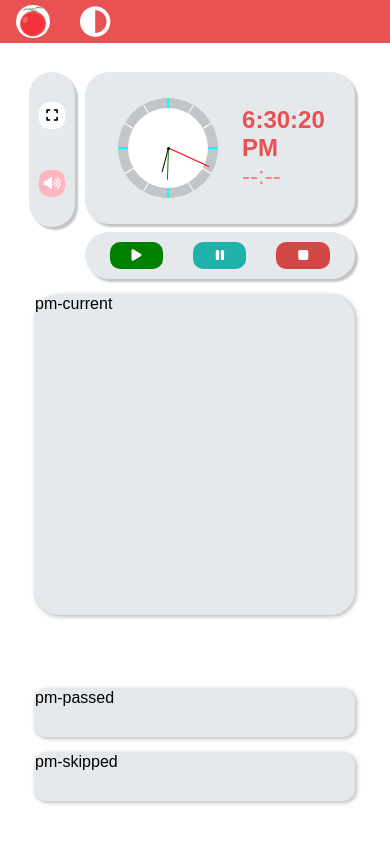
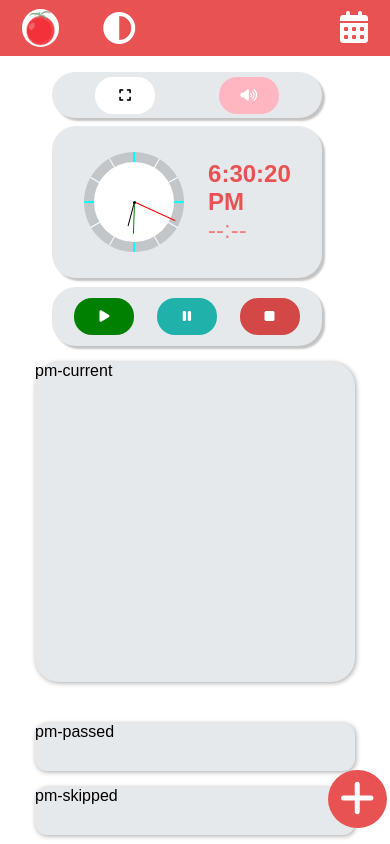
Before and after one commit to d0nut-dev/cherry-timer, a plain HTML site: page index.html in a window 390 px wide. Drawn offline with Linux system fonts and the light colour scheme.

Commit message:
Minor changes.

```diff
--- a/clock.css
+++ b/clock.css
@@ -48,7 +48,7 @@
     align-items: center;
 }
 .rs-container{
-    padding: 10px;
+    padding: 0.7em;
 
     overflow-wrap: break-word;
 }
@@ -56,7 +56,7 @@
 .time-controls-container{
     visibility: hidden;
 
-    padding: 10px;
+    padding: 0.7rem;
     margin-top: 3%;
     transform: scale(0.1);
     opacity: 0.1;
@@ -253,19 +253,14 @@
     height: 2em;
 
     margin: 0;
-    padding: 0;
-    text-align: center;
+    padding: 1em;
 }
 
-.fa-solid fa-pause{
-    margin: 0;
-    padding: 0;
-    text-align: center;
-}
-.fa-solid fa-stop{
-    margin: 0;
-    padding: 0;
-    text-align: center;
+.time-screen-btn,
+.time-sound-btn{
+    display: flex;
+    justify-content: center;
+    align-items: center;
 }
 
 .time-screen-btn{
@@ -289,6 +284,7 @@
 .time-stop-btn:hover,
 .time-screen-btn:hover,
 .time-sound-btn:hover{
+    cursor: pointer;
     opacity: 0.6;
 }
 
@@ -302,6 +298,28 @@
 /* Media queries */
 
 @media (max-width: 715px){
+    .time-container{
+        flex-direction: column;
+    }
+
+    .time-addition-controls{
+        height: 1.5em;
+        margin: 0 0 3% 0;
+        flex-direction: row;
+        padding: 0.7em;
+    }
+
+    .time-start-btn,
+    .time-pause-btn,
+    .time-stop-btn,
+    .time-screen-btn,
+    .time-sound-btn{
+        width: 4.5em;
+        height: 2.8em;
+
+        border-radius: 18px;
+    }
+
     .time-controls-container,
     .time-addition-controls{
         visibility: visible;
--- a/clock.js
+++ b/clock.js
@@ -139,6 +139,12 @@ startButton.onclick = function(){
         isPaused = false;
         isUnpaused = true;
     }
+    //write fuction to create pomodoro
+    // pmCurrent.numOfPomodoros = numOfPomodoros;
+    // pmCurrent.timePerPomodoro = timePerPomodoro;
+    // pmCurrent.miniBreakTime = miniBreakTime;
+    // pmCurrent.bigBreakTime = bigBreakTime;
+
     pomodoroTimer(numOfPomodoros, timePerPomodoro, miniBreakTime, bigBreakTime);
     setInterval(pomodoroTimer, 500, numOfPomodoros, timePerPomodoro, miniBreakTime, bigBreakTime);
 }
@@ -146,3 +152,20 @@ startButton.onclick = function(){
 pauseButton.onclick = function(){
     isPaused = true;
 }
+
+let pmCurrent = {
+    numOfPomodoros,
+    timePerPomodoro,
+    miniBreakTime,
+    bigBreakTime,
+
+    isPaused,
+
+    startTime,
+    isFinished,
+    finishTime,
+
+    finishedPomodoros,
+    expirationDate,
+    isExpired
+}
--- a/index.css
+++ b/index.css
@@ -28,9 +28,15 @@ header{
 
     display: flex;
     flex-direction: row;
+    justify-content: space-between;
     align-items: center;
 
     background-color: rgb(232, 82, 82);
+}
+
+.hd-container{
+    display: flex;
+    flex-direction: row;
 }
 
 main{
@@ -55,17 +61,23 @@ main{
 }
 
 /* Header */
-.cherry-logo-container{
-    display: flex;
-}
 .head-cherry-logo{
     width: 2.8em;
+    display: flex;
     border-radius: 23px;
     background-color: white;
 }
 
 .head-change-mode-btn{
+    display: flex;
+    align-items: center;
     margin-left: 1em;
+    font-size: 2em;
+    color: white;
+}
+
+.head-schedule-btn{
+    margin-left: 3em;
     font-size: 2em;
     color: white;
 }
@@ -97,20 +109,50 @@ main{
     background-color: #E5E9EC;
 }
 
+.pm-plus{
+    position: fixed;
+    bottom: 1rem;
+    right: 0.2rem;
+
+    padding: 0.16em 0.3em;
+
+    font-size: 40px;
+    color: white;
+    border-radius: 55px;
+    background-color: rgb(232, 82, 82);
+}
+/* Clear button styles */
+.head-main-btn,
+.head-change-mode-btn,
+.head-schedule-btn,
+.pm-plus{
+	border: none;
+	cursor: pointer;
+	outline: inherit;
+}
+
+.head-main-btn,
+.head-change-mode-btn,
+.head-schedule-btn{
+    background: none;
+}
+/* Hover */
+.head-cherry-logo:hover,
+.head-change-mode-btn:hover,
+.head-schedule-btn:hover{
+    opacity: 0.8;
+}
+
+/* Active */
+.head-cherry-logo:active,
+.head-change-mode-btn:active,
+.head-schedule-btn:active,
+.pm-plus:active{
+    opacity: 0.5;
+}
+
 /* Media queries */
-
 @media (max-width: 715px) {
-    header{
-        height: 2.7em;
-    }
-    .head-cherry-logo{
-        width: 2.1em;
-    }
-    .head-change-mode-btn{
-        font-size: 1.9em;
-        margin-top: 2px;
-    }
-
     .upper-container{
         flex-direction: column-reverse;
         align-items: center;
--- a/index.html
+++ b/index.html
@@ -13,8 +13,11 @@
 </head>
 <body>
     <header>
-        <div class="cherry-logo-container"><img class="head-cherry-logo" src="./img/cherry.png"></div>
-        <div class="head-change-mode-btn"><i class="fa-solid fa-circle-half-stroke"></i></div>
+        <div class="hd-container">
+            <button class="head-main-btn"><img class="head-cherry-logo" src="./img/cherry.png"></button>
+            <button class="head-change-mode-btn"><i class="fa-solid fa-circle-half-stroke"></i></button>
+        </div>
+        <button class="head-schedule-btn"><i class="fa-solid fa-calendar-days"></i></button>
     </header>
     <main>
         <div class="upper-container">
@@ -71,6 +74,7 @@
             </div>
         </div>
     </main>
+    <button class="pm-plus"><i class="fa-solid fa-plus"></i></button>
 </body>
 <script src="./index.js" defer></script>
 <script src="./clock.js" defer></script>
```
